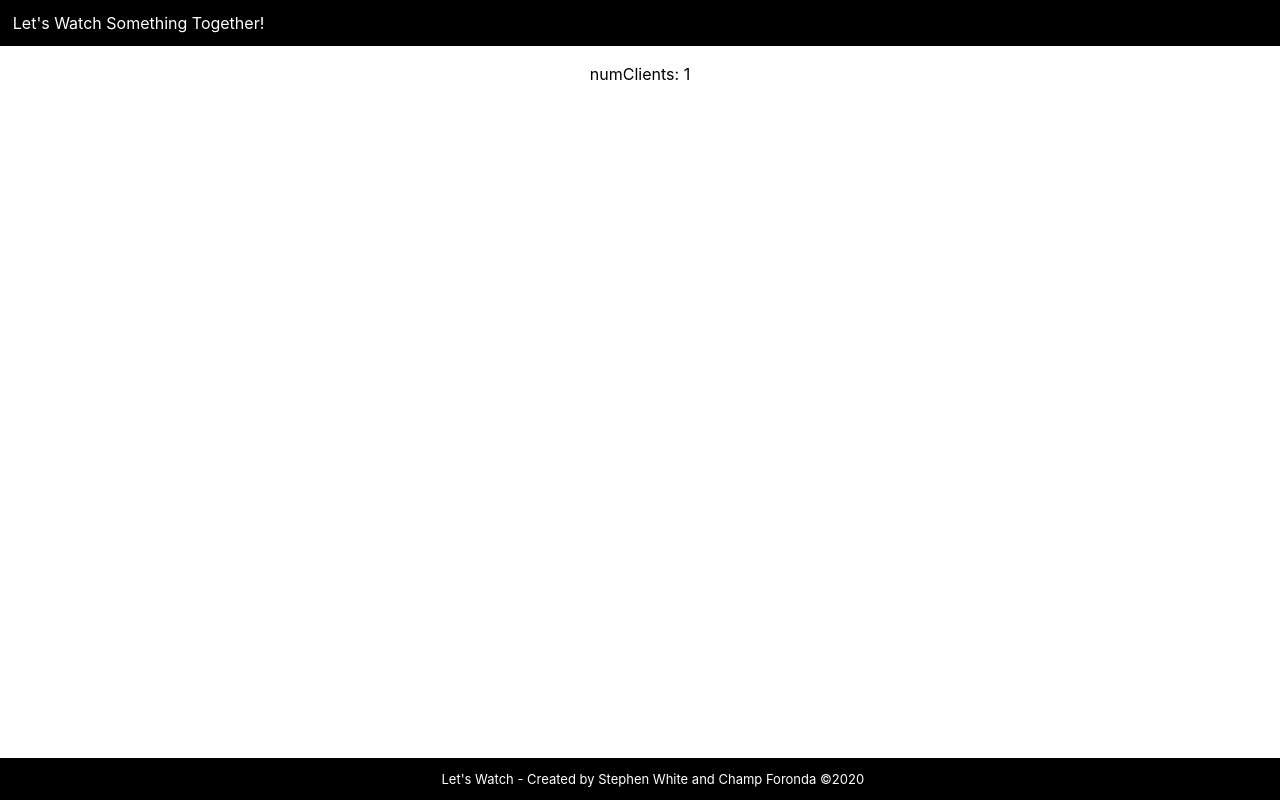
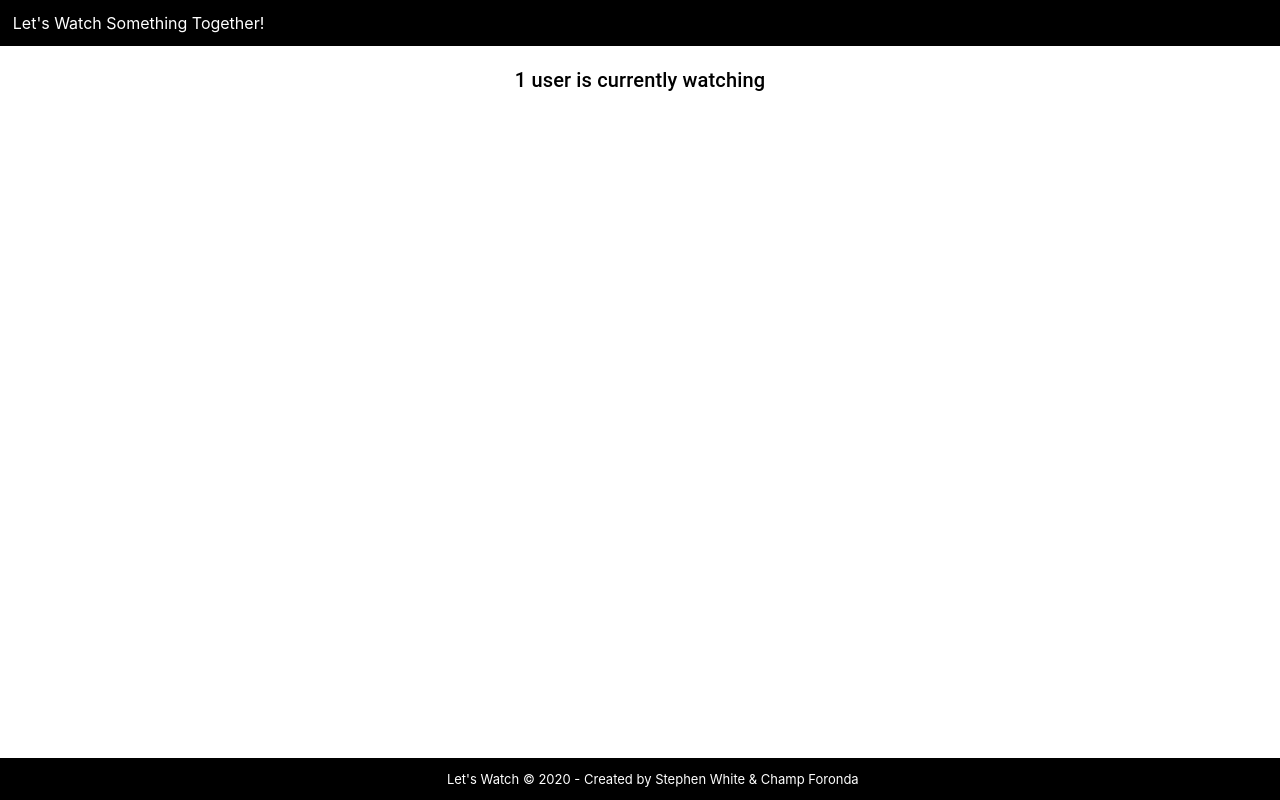
Before and after one commit to cforonda/lets-watch-frontend, a React (Create React App) app in the folder app/: page / in a window 1280 px wide. Built offline with nearby package versions, Linux system fonts and the light colour scheme; no server answers.

Commit message:
Updated number of clients and footer

```diff
--- a/app/src/components/Footer/Footer.js
+++ b/app/src/components/Footer/Footer.js
@@ -4,7 +4,7 @@ import '../../assets/Footer/Footer.css';
 export default function Footer(){
     return (
         <footer>
-            Let's Watch - Created by Stephen White and Champ Foronda &copy;{new Date().getFullYear()}
+            Let's Watch &copy; {new Date().getFullYear()} - Created by Stephen White &amp; Champ Foronda
         </footer>
     )
 }
--- a/app/src/components/Screen/Screen.js
+++ b/app/src/components/Screen/Screen.js
@@ -1,6 +1,7 @@
 import React, { useState, useEffect } from "react";
 import socketIOClient from "socket.io-client";
 import YTPlayer from "../YTPlayer/YTPlayer";
+import Typography from "@material-ui/core/Typography";
 import '../../assets/Screen/Screen.css';
 
 const dotenv = require('dotenv').config();
@@ -29,7 +30,10 @@ export default function Screen( { routerProps }) {
 
     return (
         <div className='screen'>
-            {numClients ? <>numClients: {numClients}</> : "numClients: 1"}
+            {numClients ? <Typography variant="h6">{numClients} users are currently watching</Typography>
+            :
+            <Typography variant="h6">1 user is currently watching</Typography>}
+            <br /><br />
             <YTPlayer id="Qll7IHN0I4Q"/>
         </div>
     )
```
